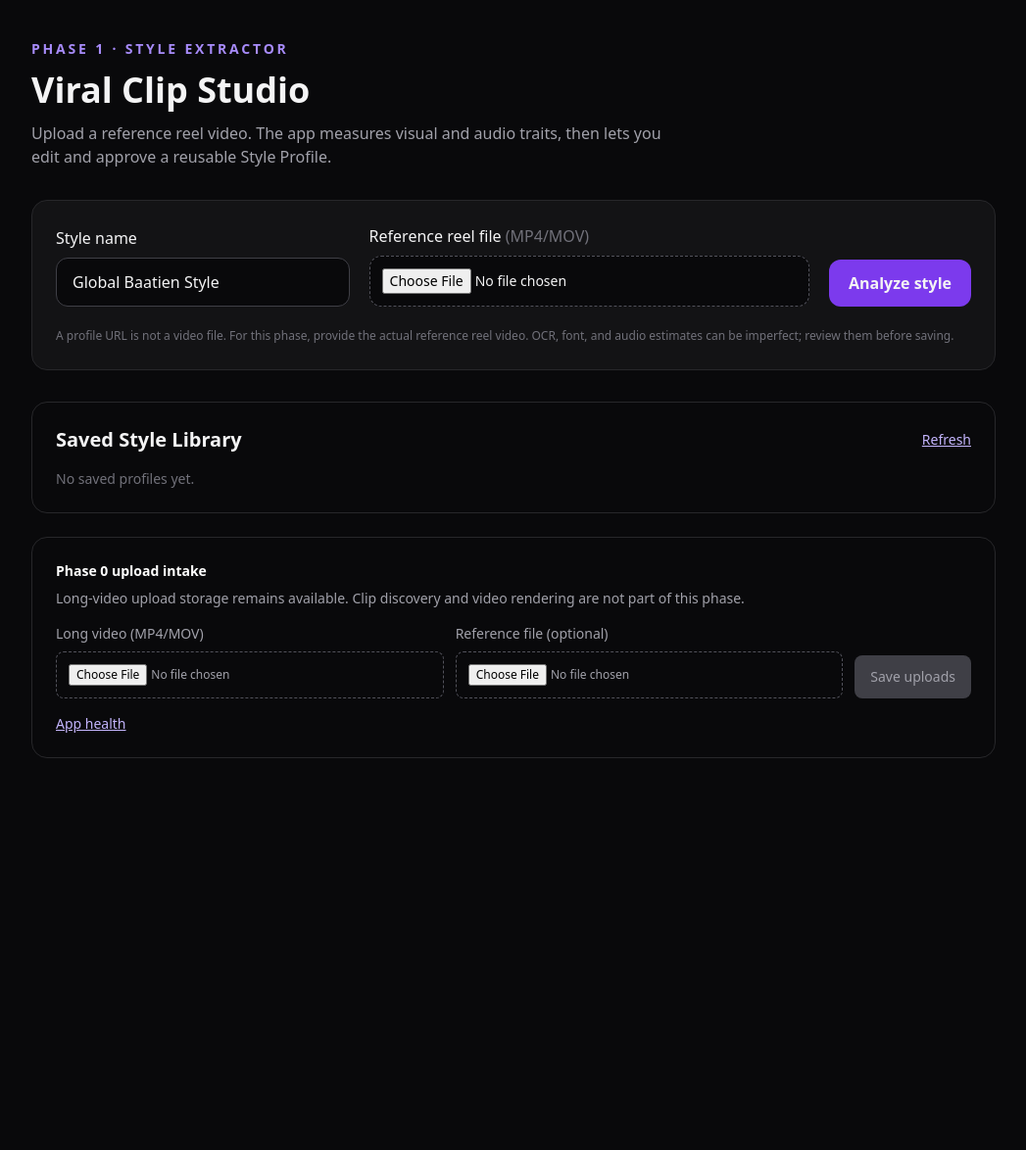
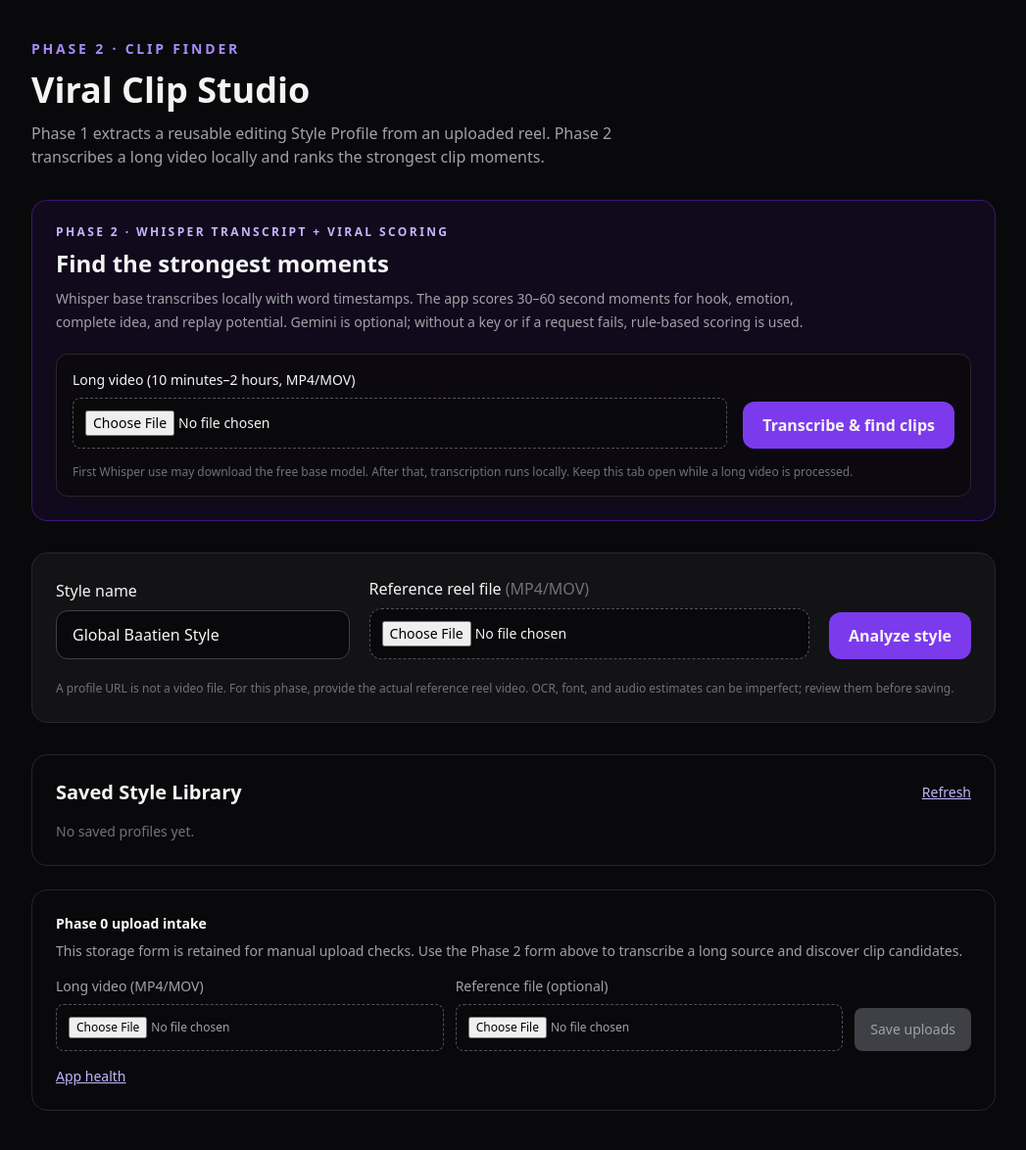
Before and after one commit to kingroy809060-svg/viral-clip-studio, a FastAPI app: page / in a window 1280 px wide. Shown: the whole page at 98% size, without its empty margins (116-1163 px from the left). Before the commit the page ends 774 px from the top, so only its background shows below. Run offline with FastAPI, Linux system fonts and the light colour scheme; data that the repository does not hold is empty; some libraries are stand-ins or nearby versions.

Commit message:
Add Phase 2 clip finder UI

```diff
--- a/templates/index.html
+++ b/templates/index.html
@@ -3,15 +3,32 @@
 <head>
   <meta charset="utf-8">
   <meta name="viewport" content="width=device-width, initial-scale=1">
-  <title>Viral Clip Studio — Phase 1</title>
+  <title>Viral Clip Studio — Phase 2</title>
   <script src="https://cdn.tailwindcss.com"></script>
   <style>body{background:#09090b;color:#f4f4f5}.drop{border:1px dashed #52525b}input,textarea,select{color:#f4f4f5}</style>
 </head>
 <body class="min-h-screen">
   <main class="mx-auto max-w-5xl px-5 py-10">
-    <p class="text-sm font-semibold uppercase tracking-[.2em] text-violet-400">Phase 1 · Style extractor</p>
+    <p class="text-sm font-semibold uppercase tracking-[.2em] text-violet-400">Phase 2 · Clip finder</p>
     <h1 class="mt-3 text-4xl font-bold">Viral Clip Studio</h1>
-    <p class="mt-3 max-w-2xl text-zinc-400">Upload a reference reel video. The app measures visual and audio traits, then lets you edit and approve a reusable Style Profile.</p>
+      <p class="mt-3 max-w-2xl text-zinc-400">Phase 1 extracts a reusable editing Style Profile from an uploaded reel. Phase 2 transcribes a long video locally and ranks the strongest clip moments.</p>
+
+    <section class="mt-8 rounded-2xl border border-violet-900/70 bg-violet-950/20 p-6">
+      <p class="text-xs font-semibold uppercase tracking-[.2em] text-violet-300">Phase 2 · Whisper transcript + viral scoring</p>
+      <h2 class="mt-2 text-2xl font-bold">Find the strongest moments</h2>
+      <p class="mt-2 max-w-3xl text-sm leading-6 text-zinc-400">Whisper base transcribes locally with word timestamps. The app scores 30–60 second moments for hook, emotion, complete idea, and replay potential. Gemini is optional; without a key or if a request fails, rule-based scoring is used.</p>
+      <form id="clip-form" class="mt-5 grid gap-4 rounded-xl border border-zinc-800 bg-zinc-950/70 p-4 sm:grid-cols-[1fr_auto] sm:items-end">
+        <label><span class="mb-2 block text-sm font-medium">Long video (10 minutes–2 hours, MP4/MOV)</span><input class="drop w-full rounded-lg bg-zinc-950 p-3 text-sm" type="file" name="long_video" accept="video/mp4,video/quicktime,.mp4,.mov" required></label>
+        <button class="rounded-xl bg-violet-600 px-5 py-3 font-semibold hover:bg-violet-500 disabled:opacity-50" type="submit">Transcribe &amp; find clips</button>
+        <p class="sm:col-span-2 text-xs text-zinc-500">First Whisper use may download the free base model. After that, transcription runs locally. Keep this tab open while a long video is processed.</p>
+      </form>
+      <p id="clip-status" class="mt-4 hidden rounded-xl border border-zinc-800 p-4 text-sm"></p>
+      <section id="clip-results" class="mt-5 hidden space-y-5">
+        <div><h3 class="text-xl font-semibold">Top clip candidates</h3><p id="clip-summary" class="mt-1 text-xs text-zinc-500"></p></div>
+        <div id="clip-list" class="grid gap-3"></div>
+        <label class="block"><span class="mb-2 block text-sm font-medium">Editable full transcript (Whisper output)</span><textarea id="full-transcript" rows="10" class="w-full rounded-xl border border-zinc-700 bg-zinc-950 p-4 text-sm leading-6" spellcheck="false"></textarea></label>
+      </section>
+    </section>
 
     <form id="analyze-form" class="mt-8 grid gap-5 rounded-2xl border border-zinc-800 bg-zinc-900/70 p-6 md:grid-cols-[1fr_1.5fr_auto] md:items-end">
       <label class="block"><span class="mb-2 block font-medium">Style name</span><input class="w-full rounded-xl border border-zinc-700 bg-zinc-950 px-4 py-3" name="style_name" value="Global Baatien Style" required></label>
@@ -36,7 +53,7 @@
 
     <section class="mt-6 rounded-2xl border border-zinc-800 p-6 text-sm text-zinc-400">
       <h2 class="font-semibold text-white">Phase 0 upload intake</h2>
-      <p class="mt-2">Long-video upload storage remains available. Clip discovery and video rendering are not part of this phase.</p>
+      <p class="mt-2">This storage form is retained for manual upload checks. Use the Phase 2 form above to transcribe a long source and discover clip candidates.</p>
       <form id="upload-form" class="mt-4 grid gap-3 sm:grid-cols-[1fr_1fr_auto] sm:items-end">
         <label><span class="mb-2 block">Long video (MP4/MOV)</span><input class="drop w-full rounded-lg bg-zinc-950 p-3 text-xs" type="file" name="long_video" accept="video/mp4,video/quicktime,.mp4,.mov" required></label>
         <label><span class="mb-2 block">Reference file (optional)</span><input class="drop w-full rounded-lg bg-zinc-950 p-3 text-xs" type="file" name="reference_video" accept="video/mp4,video/quicktime,.mp4,.mov"></label>
@@ -54,6 +71,13 @@ function showStatus(message,error=false){statusBox.textContent=message;statusBox
 function renderProfile(profile){activeProfile=profile;fieldsBox.replaceChildren();for(const key of Object.keys(labels)){const label=document.createElement('label');label.className='block';const title=document.createElement('span');title.className='mb-2 block text-sm text-zinc-300';title.textContent=labels[key];label.append(title);let input;if(key==='caption_position'){input=document.createElement('select');for(const option of ['top','center','bottom']){const opt=document.createElement('option');opt.value=option;opt.textContent=option;input.append(opt);}}else if(['hook_text','end_cta','caption_font_family','caption_background','caption_font_color'].includes(key)){input=document.createElement('textarea');input.rows=key.includes('text')?3:2;}else{input=document.createElement('input');input.type=key==='style_name'?'text':'number';input.step='0.1';if(['caption_font_size_pct','zoom_intensity_pct','contrast','saturation','brightness'].includes(key)){input.min='0';input.max='100';}}
 input.className='w-full rounded-lg border border-zinc-700 bg-zinc-950 px-3 py-2 text-sm';input.value=profile[key]??'';input.addEventListener('input',()=>{activeProfile[key]=input.type==='number'?Number(input.value):input.value;});label.append(input);fieldsBox.append(label);}profileCard.classList.remove('hidden');profileCard.scrollIntoView({behavior:'smooth',block:'start'});}
 analyzeForm.addEventListener('submit',async e=>{e.preventDefault();const b=analyzeForm.querySelector('button');b.disabled=true;b.textContent='Analyzing…';showStatus('Reading video metadata, sampling frames, detecting cuts and scanning visible text. This can take a little while.');profileCard.classList.add('hidden');try{const res=await fetch('/styles/analyze',{method:'POST',body:new FormData(analyzeForm)});const data=await res.json();if(!res.ok)throw Error(data.detail||'Style analysis failed.');renderProfile(data.profile);showStatus(data.message);}catch(err){showStatus(String(err),true);}finally{b.disabled=false;b.textContent='Analyze style';}});
+const clipForm=document.querySelector('#clip-form'), clipStatus=document.querySelector('#clip-status'), clipResults=document.querySelector('#clip-results');
+function showClipStatus(message,error=false){clipStatus.textContent=message;clipStatus.className='mt-4 rounded-xl border p-4 text-sm '+(error?'border-red-900 bg-red-950/40 text-red-200':'border-zinc-800 bg-zinc-900 text-zinc-300');}
+function timeLabel(seconds){const total=Math.max(0,Math.floor(seconds));return `${String(Math.floor(total/60)).padStart(2,'0')}:${String(total%60).padStart(2,'0')}`;}
+function renderClips(data){const list=document.querySelector('#clip-list');list.replaceChildren();document.querySelector('#clip-summary').textContent=`${data.candidate_count} windows scored · ${data.scoring_mode} · ${data.clips.length} selected`;
+ for(const [index,clip] of data.clips.entries()){const card=document.createElement('article');card.className='rounded-xl border border-zinc-800 bg-zinc-950/70 p-4';const top=document.createElement('div');top.className='flex flex-wrap items-center justify-between gap-2';const heading=document.createElement('h4');heading.className='font-semibold';heading.textContent=`Clip ${index+1} · ${timeLabel(clip.start_seconds)}–${timeLabel(clip.end_seconds)} (${Math.round(clip.duration_seconds)}s)`;const score=document.createElement('span');score.className='rounded-full bg-violet-900/60 px-3 py-1 text-sm font-bold text-violet-200';score.textContent=`${clip.score}/100`;top.append(heading,score);const hook=document.createElement('p');hook.className='mt-3 text-sm font-semibold text-amber-200';hook.textContent=`Hook: ${clip.hook_line}`;const parts=document.createElement('p');parts.className='mt-2 text-xs text-zinc-500';parts.textContent=`Hook ${clip.score_parts.hook}/30 · Emotion ${clip.score_parts.emotion}/30 · Complete idea ${clip.score_parts.complete_idea}/20 · Loop ${clip.score_parts.loop}/20 · ${clip.scoring_source}`;const transcript=document.createElement('p');transcript.className='mt-3 whitespace-pre-wrap text-sm leading-6 text-zinc-300';transcript.textContent=clip.transcript;card.append(top,hook,parts,transcript);list.append(card);}
+ document.querySelector('#full-transcript').value=data.transcription.text||'';clipResults.classList.remove('hidden');clipResults.scrollIntoView({behavior:'smooth',block:'start'});}
+clipForm.addEventListener('submit',async e=>{e.preventDefault();const button=clipForm.querySelector('button');button.disabled=true;button.textContent='Transcribing…';clipResults.classList.add('hidden');showClipStatus('Loading Whisper base locally and transcribing the video. Long videos can take several minutes.');try{const response=await fetch('/clips/find',{method:'POST',body:new FormData(clipForm)});const data=await response.json();if(!response.ok)throw Error(data.detail||'Clip analysis failed.');renderClips(data);showClipStatus(data.message);}catch(error){showClipStatus(String(error),true);}finally{button.disabled=false;button.textContent='Transcribe & find clips';}});
 document.querySelector('#save-style').addEventListener('click',async()=>{if(!activeProfile)return;const b=document.querySelector('#save-style');b.disabled=true;b.textContent='Saving…';try{const res=await fetch('/styles/save',{method:'POST',headers:{'Content-Type':'application/json'},body:JSON.stringify(activeProfile)});const data=await res.json();if(!res.ok)throw Error(data.detail||'Could not save profile.');showStatus(`Approved profile saved to ${data.path}`);await refreshStyles();}catch(err){showStatus(String(err),true);}finally{b.disabled=false;b.innerHTML='Approve &amp; save';}});
 async function refreshStyles(){try{const res=await fetch('/styles');const rows=await res.json();const list=document.querySelector('#style-list');list.replaceChildren();if(!rows.length){const li=document.createElement('li');li.className='text-zinc-500';li.textContent='No saved profiles yet.';list.append(li);return;}for(const profile of rows){const li=document.createElement('li');li.className='rounded-lg bg-zinc-950 px-4 py-3';li.textContent=`${profile.style_name} · ${profile.cut_speed_cuts_per_minute} cuts/min · captions ${profile.caption_position}`;list.append(li);}}catch(_){}}
 document.querySelector('#refresh-styles').addEventListener('click',refreshStyles);refreshStyles();
```
